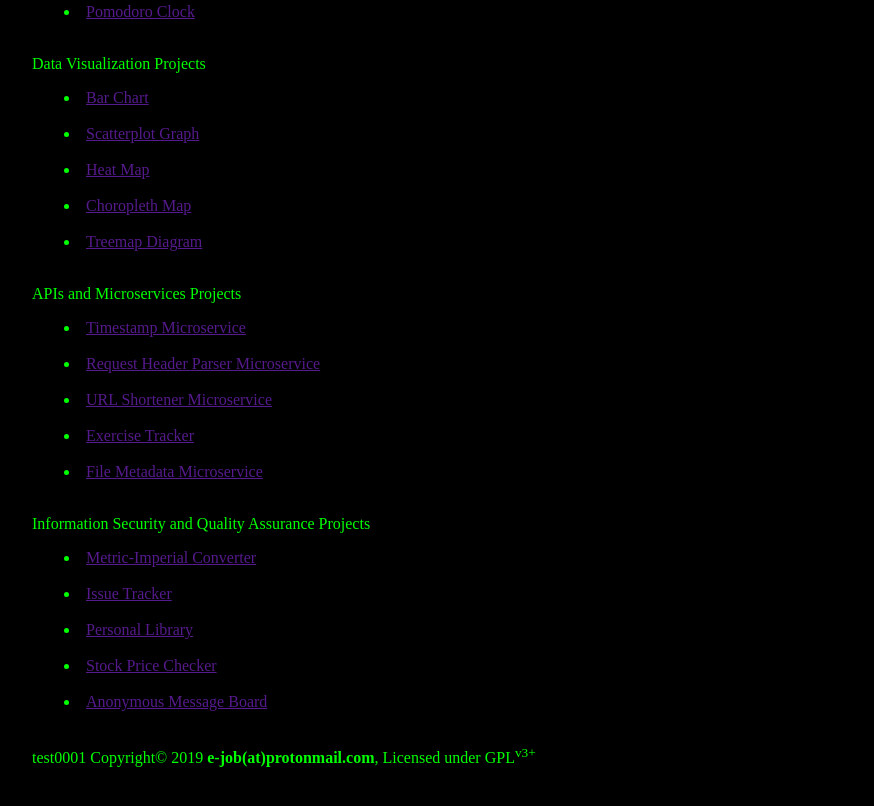
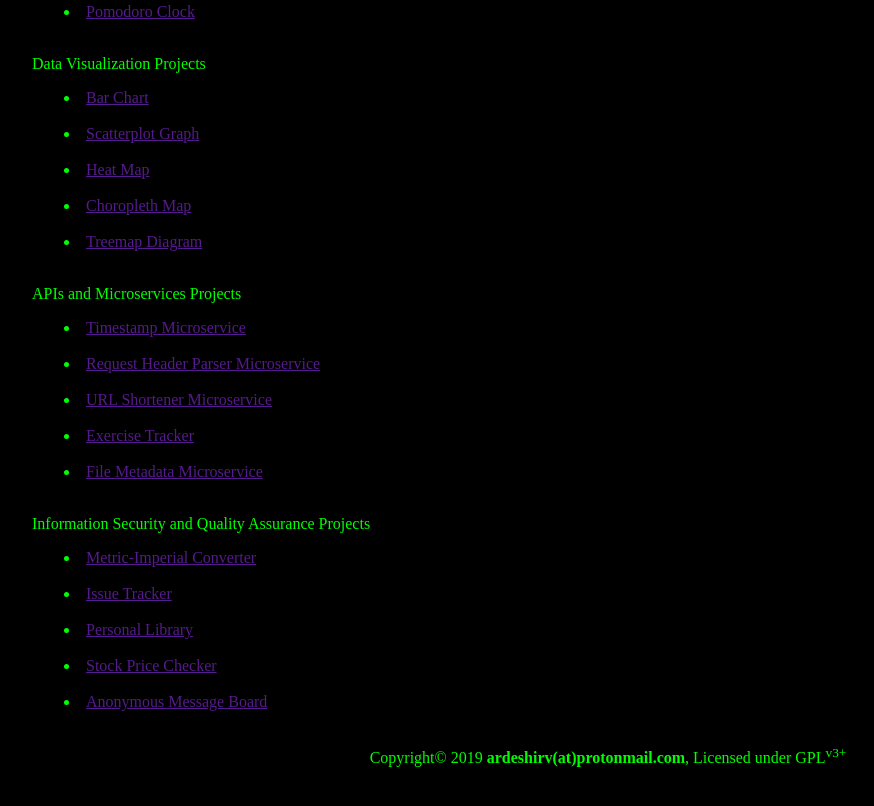
Before and after one commit to ArdeshirV/FCC, a plain HTML site: page index.html in a window 1280 px wide. Shown: the part 775-1581 px from the top of the page, without its empty margins (32-906 px from the left). Drawn offline with Linux system fonts and the light colour scheme.

Commit message:
Update index.html

```diff
--- a/index.html
+++ b/index.html
@@ -9,6 +9,9 @@
         margin: 5%;
         color: lime;
         background-color: black;
+      }
+      footer {
+        text-align: center;
       }
     </style>
   </head>
@@ -54,8 +57,8 @@
       <li><a target="_blank" href="">Stock Price Checker</a></li><br>
       <li><a target="_blank" href="">Anonymous Message Board</a></li><br>
     </main>
-    <footer class="footer">
-      <p>test0001 Copyright&copy; 2019 <strong>e-job(at)protonmail.com</strong>, Licensed under GPL<sup>v3+</sup></p>
+    <footer>
+      <p>Copyright&copy; 2019 <strong>ardeshirv(at)protonmail.com</strong>, Licensed under GPL<sup>v3+</sup></p>
     </footer>
   </body>
 </html>
```
